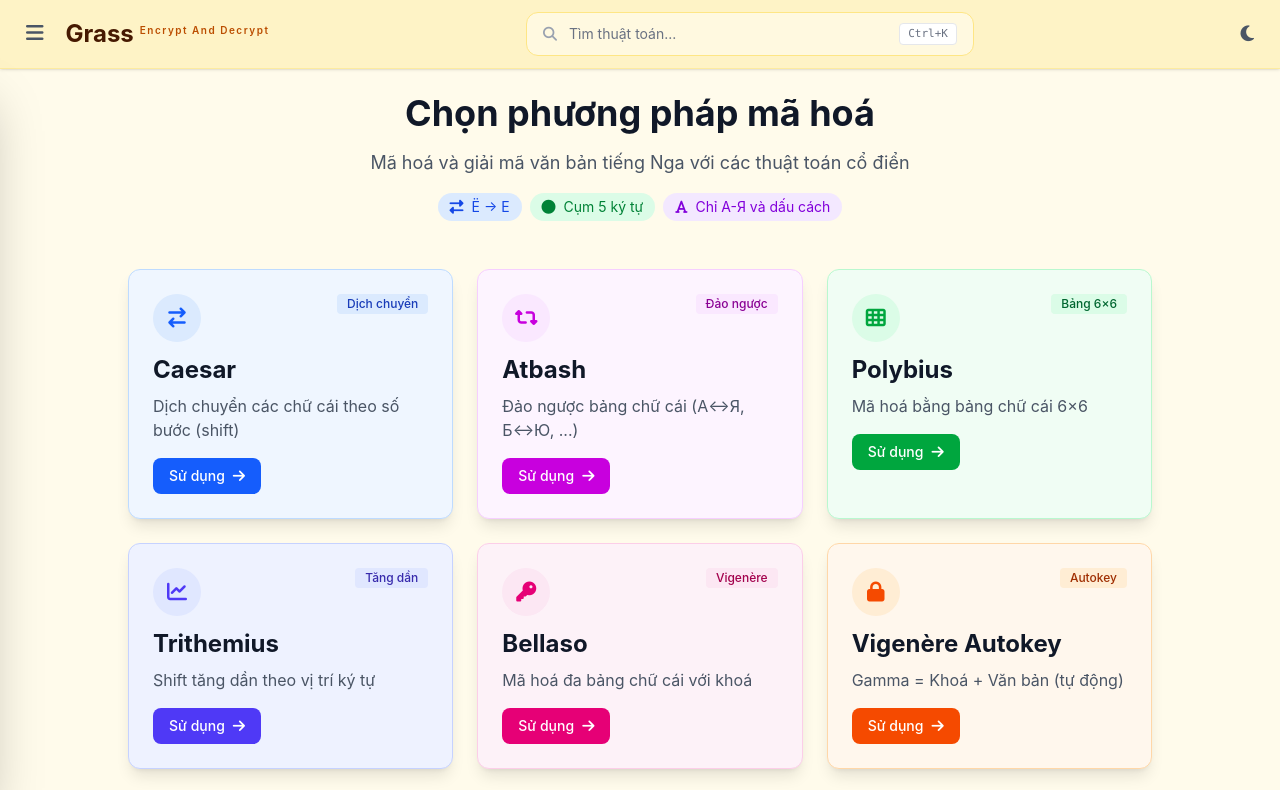
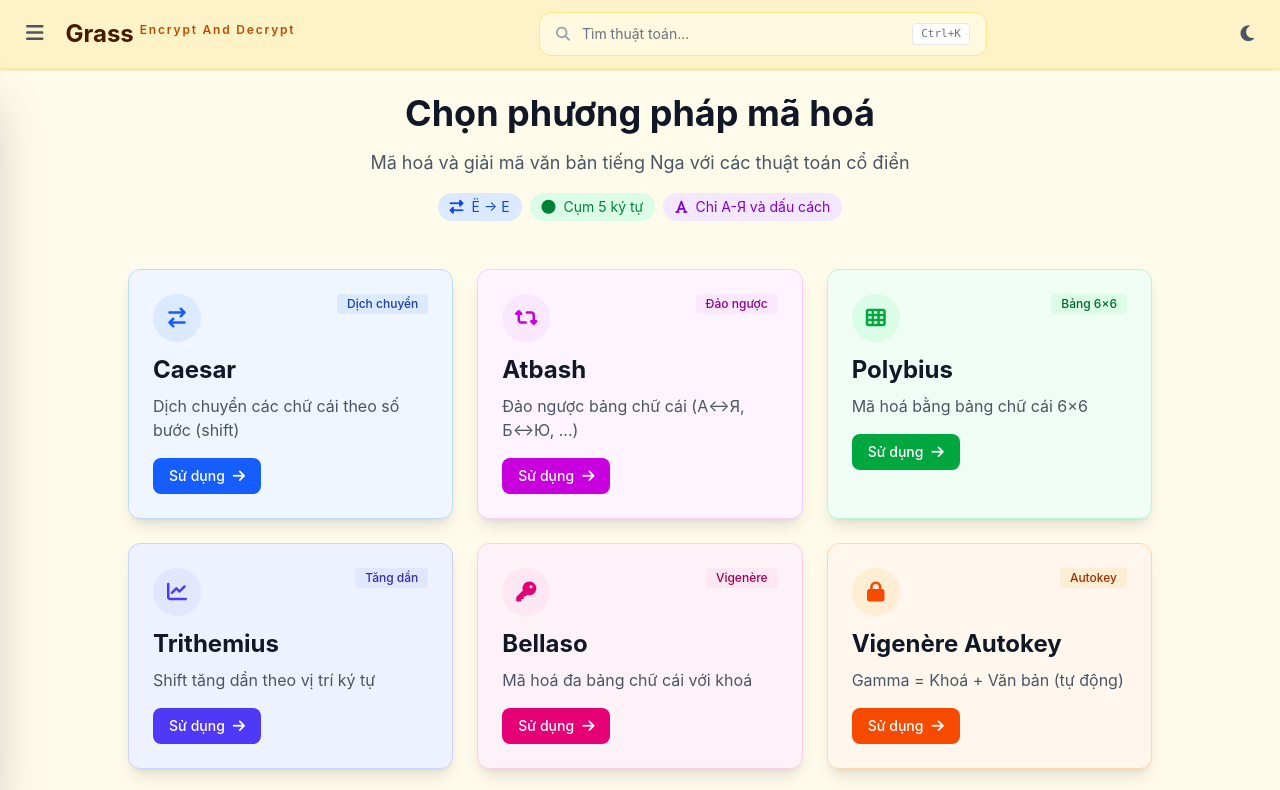
Before and after one commit to grass12d2/grass-ead, a website: page index.html in a window 1280 px wide. Shown: the top 790 px of the page. Drawn offline with nearby package versions, Linux system fonts and the light colour scheme.

Commit message:
Update Navbar with EAD

```diff
--- a/components/navbar.html
+++ b/components/navbar.html
@@ -16,14 +16,8 @@
                         class="text-2xl font-bold text-amber-950 dark:text-white group-hover:text-amber-700 dark:group-hover:text-amber-400 transition-colors leading-none">
                         Grass
                     </span>
-                    <!-- Full text: chỉ hiện ở lg+ -->
-                    <span
-                        class="hidden lg:inline-block text-[10px] tracking-[0.15em] font-semibold text-amber-700 dark:text-amber-400 -translate-y-2 group-hover:text-amber-800 dark:group-hover:text-amber-300 transition-colors whitespace-nowrap">
-                        Encrypt And Decrypt
-                    </span>
-                    <!-- EAD: hiện ở sm → dưới lg -->
-                    <span
-                        class="hidden sm:inline-block lg:hidden text-[10px] tracking-[0.15em] font-semibold text-amber-700 dark:text-amber-400 -translate-y-2 group-hover:text-amber-800 dark:group-hover:text-amber-300 transition-colors whitespace-nowrap">
+                    <span id="navbar-brand-sup"
+                        class="text-[12px] tracking-[0.15em] font-semibold text-amber-700 dark:text-amber-400 -translate-y-2 group-hover:text-amber-800 dark:group-hover:text-amber-300 transition-colors">
                         EAD
                     </span>
                 </a>
--- a/js/navbar.js
+++ b/js/navbar.js
@@ -316,10 +316,12 @@
         // ===== Load navbar (có cache) =====
         const navbarPh = document.getElementById('navbar-placeholder');
         if (navbarPh) {
-            // Thử đọc từ sessionStorage trước
+            // Đổi version này MỖI KHI sửa components/navbar.html
+            const NAVBAR_CACHE_VERSION = 'v2';
+
             let cachedHtml = null;
             try {
-                cachedHtml = sessionStorage.getItem('navbar-html');
+                cachedHtml = sessionStorage.getItem('navbar-html-' + NAVBAR_CACHE_VERSION);
             } catch (e) { }
 
             if (cachedHtml) {
@@ -336,7 +338,7 @@
                         applyCachedNavbar(navbarPh);
                         // Lưu cache cho lần sau
                         try {
-                            sessionStorage.setItem('navbar-html', html);
+                            sessionStorage.setItem('navbar-html-' + NAVBAR_CACHE_VERSION, html);
                         } catch (e) { }
                     }
                 } catch (err) {
@@ -345,14 +347,24 @@
             }
         }
 
-        // Hàm phụ để rewrite link + sticky
+        // Hàm phụ để rewrite link + sticky + brand text
         function applyCachedNavbar(navbarPh) {
             const prefix = isInPages ? '..' : '.';
             navbarPh.querySelectorAll('a[href^="/"]').forEach(a => {
                 a.setAttribute('href', prefix + a.getAttribute('href'));
             });
             navbarPh.classList.add('sticky', 'top-0', 'z-40');
+
+            // ===== Brand superscript: EAD ↔ Encrypt And Decrypt theo viewport =====
+            function updateBrandText() {
+                const el = navbarPh.querySelector('#navbar-brand-sup');
+                if (!el) return;
+                el.textContent = window.innerWidth >= 900 ? 'Encrypt And Decrypt' : 'EAD';
+            }
+            updateBrandText();
+            window.addEventListener('resize', updateBrandText);
         }
+
 
         // ===== Load footer =====
         const footerPh = document.getElementById('footer-placeholder');
```
Also changed, not shown: css/output.css.
